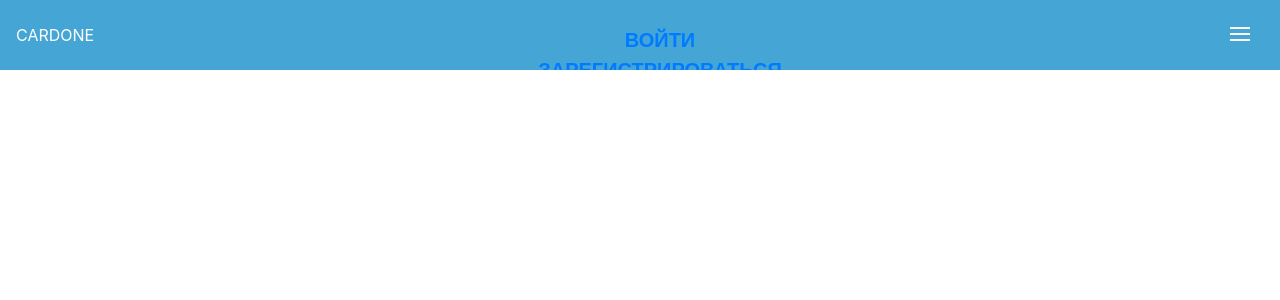
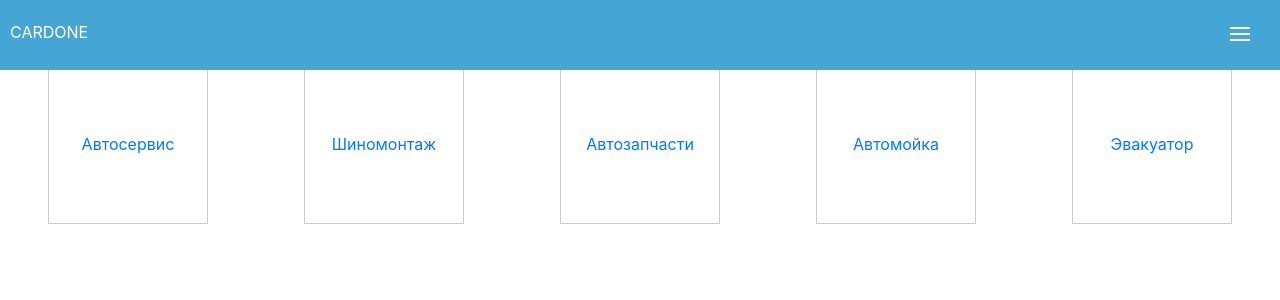
Before and after one commit to baymns/cardone, a React (Create React App) app in the folder frontend/: page / in a window 1280 px wide. Shown: the top 300 px of the page. Built offline with nearby package versions, Linux system fonts and the light colour scheme.

Commit message:
add links and modules scss

```diff
--- a/frontend/package.json
+++ b/frontend/package.json
@@ -7,6 +7,7 @@
     "@testing-library/react": "^9.3.2",
     "@testing-library/user-event": "^7.1.2",
     "bootstrap": "^4.5.0",
+    "font-awesome": "^4.7.0",
     "node-sass": "^4.14.1",
     "react": "^16.13.1",
     "react-dom": "^16.13.1",
--- a/frontend/src/App.js
+++ b/frontend/src/App.js
@@ -2,6 +2,7 @@ import React from 'react';
 import { BrowserRouter as Router, Route, Link, Switch } from 'react-router-dom';
 
 import Navbar from './components/Navbar';
+import Home from './components/Home/index';
 
 function App() {
   return (
@@ -10,7 +11,7 @@ function App() {
         <Navbar />
         <Switch>
           <Route path="/">
-
+            <Home />
           </Route>
         </Switch>
       </Router>
--- /dev/null
+++ b/frontend/src/components/Home/home.module.scss
@@ -0,0 +1,34 @@
+.home_container {
+  margin: 0;
+  display: flex;
+  padding: 0;
+  justify-content: space-around;
+  // align-items: center;
+  flex-wrap: wrap;
+  height: 100vh;
+  a {
+    // width: 8em;
+    height: 10em;
+    margin: 0;
+    padding: 0;
+    > .container {
+      display: flex;
+      justify-content: center;
+      align-items: center;
+      width: 10em;
+      height: 10em;
+      // padding: 3px;
+      border: 1px solid #ccc;
+      box-sizing: border-box;
+      text-align: center;
+      > div {
+        height: 10em;
+        line-height: 10em;
+        > p {
+          margin: 0;
+          padding: 0;
+        }
+      }
+    }
+  }
+}
--- a/frontend/src/components/Home/index.js
+++ b/frontend/src/components/Home/index.js
@@ -1,13 +1,45 @@
 import React from 'react';
 import { Link } from 'react-router-dom';
-import Navbar from '../Navbar/index';
-import './home.scss';
+import styles from './home.module.scss';
 
 function Home() {
   return (
-    <div className="home-container">
-      <Navbar />
-
+    <div className={styles.home_container}>
+      <Link to="/services">
+        <div className={styles.container}>
+          <div className="services">
+            <p>Автосервис</p>
+          </div>
+        </div>
+      </Link>
+      <Link to="/tireservices">
+        <div className={styles.container}>
+          <div className="tire-services">
+            <p>Шиномонтаж</p>
+          </div>
+        </div>
+      </Link>
+      <Link to="/autoparts">
+        <div className={styles.container}>
+          <div className="autoparts">
+            <p>Автозапчасти</p>
+          </div>
+        </div>
+      </Link>
+      <Link to="/carwash">
+        <div className={styles.container}>
+          <div className="car-wash">
+            <p>Автомойка</p>
+          </div>
+        </div>
+      </Link>
+      <Link to="/evacuator">
+        <div className={styles.container}>
+          <div className="evacuator">
+            <p>Эвакуатор</p>
+          </div>
+        </div>
+      </Link>
     </div >
   );
 }
--- a/frontend/src/components/Navbar/index.js
+++ b/frontend/src/components/Navbar/index.js
@@ -1,26 +1,26 @@
 import React from 'react';
 import { Link } from 'react-router-dom';
-import './navbar.scss';
+import styles from './navbar.module.scss';
 
 function Navbar() {
   return (
-    <div className="navbar">
-      <div className="logo">CARDONE</div>
-      <div className="burger-menu">
+    <div className={styles.navbar}>
+      <div className={styles.logo}>CARDONE</div>
+      <div className={styles.burger_menu}>
         <input id="burger" type="checkbox" />
 
-        <label for="burger">
+        <label htmlFor="burger">
           <span></span>
           <span></span>
           <span></span>
         </label>
 
         <nav>
-          <ul>
+          <div className={styles.links_container}>
             <div><Link to='/'>Войти</Link></div>
             <div><Link to='/'>Зарегистрироваться</Link></div>
             <div><Link to='/'>Вы автосервис?</Link></div>
-          </ul>
+          </div >
         </nav>
 
       </div >
--- a/frontend/src/components/Home/home.scss
+++ b/frontend/src/components/Navbar/navbar.module.scss
@@ -1,19 +1,18 @@
 $blackColor: #020304;
 
-.home-container {
-  display: flex;
-  flex-direction: column;
   .navbar {
     background-color: #45a6d5;
     display: flex;
-    height: 70px;
+    height: 4em;
     .logo {
+      padding-left: 10px;
       z-index: 100;
       color: #fff;
+      line-height: 4em;
     }
 
   // background: $blackColor;
-  .burger-menu {
+  .burger_menu {
     position: fixed;
     top: 40px;
     left: 40px;
@@ -82,24 +81,27 @@ $blackColor: #020304;
       transition: .5s;
       transition-delay: .5s;
       overflow: hidden;
-      > ul {
-        text-align: center;
+      > .links_container {
         position: absolute;
+        color: #000;
         top: 35%;
-        left: 20%;
-        right: 20%;
-        > li {
+        // left: 10%;
+        // right: 20%;
+        > div {
+          text-align: center;
           opacity: 0;
           transition: .5s;
           transition-delay: 0s;
+          width: 100vw;
           > a {
             text-decoration: none;
-            text-transform: uppercase;
-            color: $blackColor;
-            font-weight: 700;
+            text-transform: none;
+            color: #fff;
+            font-weight: 200;
+            font-size: 18px;
             font-family: sans-serif;
             display: block;
-            padding: 30px;
+            padding: 10px;
           }
         }
       }
@@ -107,13 +109,11 @@ $blackColor: #020304;
     input:checked ~ nav {
       height: 100%;
       transition-delay: 0s;
-      > ul {
-        > li {
+      > .links_container {
+        > div {
           opacity: 1;
           transition-delay: .5s;
         }
       }
     }
   }
-
-}
--- a/frontend/src/components/Navbar/navbar.scss
+++ /dev/null
@@ -1,114 +0,0 @@
-$blackColor: #020304;
-
-  .navbar {
-    background-color: #45a6d5;
-    display: flex;
-    height: 70px;
-    .logo {
-      z-index: 100;
-      color: #fff;
-    }
-
-  // background: $blackColor;
-  .burger-menu {
-    position: fixed;
-    top: 40px;
-    left: 40px;
-    z-index: 6;
-    font-size: 20px;
-    font-weight: 900;
-    font-family: sans-serif;
-    text-transform: uppercase;
-    > span {
-      text-transform: none;
-      opacity: .5;
-      font-weight: 300;
-      font-size: 12px;
-    }
-  }
-    input + label {
-      position: fixed;
-      top: 30px;
-      right: 30px;
-      height: 20px;
-      width: 20px;
-      z-index: 5;
-      span {
-        position: absolute;
-        width: 100%;
-        height: 2px;
-        top: 50%;
-        margin-top: -7px;
-        left: 0;
-        display: block;
-        background: #fff;
-        transition: .5s;
-      }
-      span:first-child {
-        top: 4px;
-      }
-      span:last-child {
-        top: 16px;
-      }
-    }
-    label:hover {
-      cursor: pointer;
-    }
-    input:checked + label {
-      span {
-        opacity: 0;
-        top: 50%;
-      }
-      span:first-child {
-        opacity: 1;
-        transform: rotate(405deg);
-      }
-      span:last-child {
-        opacity: 1;
-        transform: rotate(-405deg);
-      }
-    }
-    input ~ nav {
-      background: #45a6d5;
-      position: fixed;
-      top: 0;
-      left: 0;
-      width: 100%;
-      height: 70px;
-      z-index: 3;
-      transition: .5s;
-      transition-delay: .5s;
-      overflow: hidden;
-      > ul {
-        text-align: center;
-        position: absolute;
-        top: 35%;
-        left: 20%;
-        right: 20%;
-        > li {
-          opacity: 0;
-          transition: .5s;
-          transition-delay: 0s;
-          > a {
-            text-decoration: none;
-            text-transform: uppercase;
-            color: $blackColor;
-            font-weight: 700;
-            font-family: sans-serif;
-            display: block;
-            padding: 30px;
-          }
-        }
-      }
-    }
-    input:checked ~ nav {
-      height: 100%;
-      transition-delay: 0s;
-      > ul {
-        > li {
-          opacity: 1;
-          transition-delay: .5s;
-        }
-      }
-    }
-  }
--- a/frontend/src/index.js
+++ b/frontend/src/index.js
@@ -1,5 +1,7 @@
 import React from 'react';
 import ReactDOM from 'react-dom';
+// @import "font-awesome";
+// import "../node_modules/font-awesome/css/font-awesome.min.css";
 import App from './App';
 
 import 'bootstrap/dist/css/bootstrap.css';
```
Also changed, not shown: 1 other file (tests, documents, lock files or other folders).
